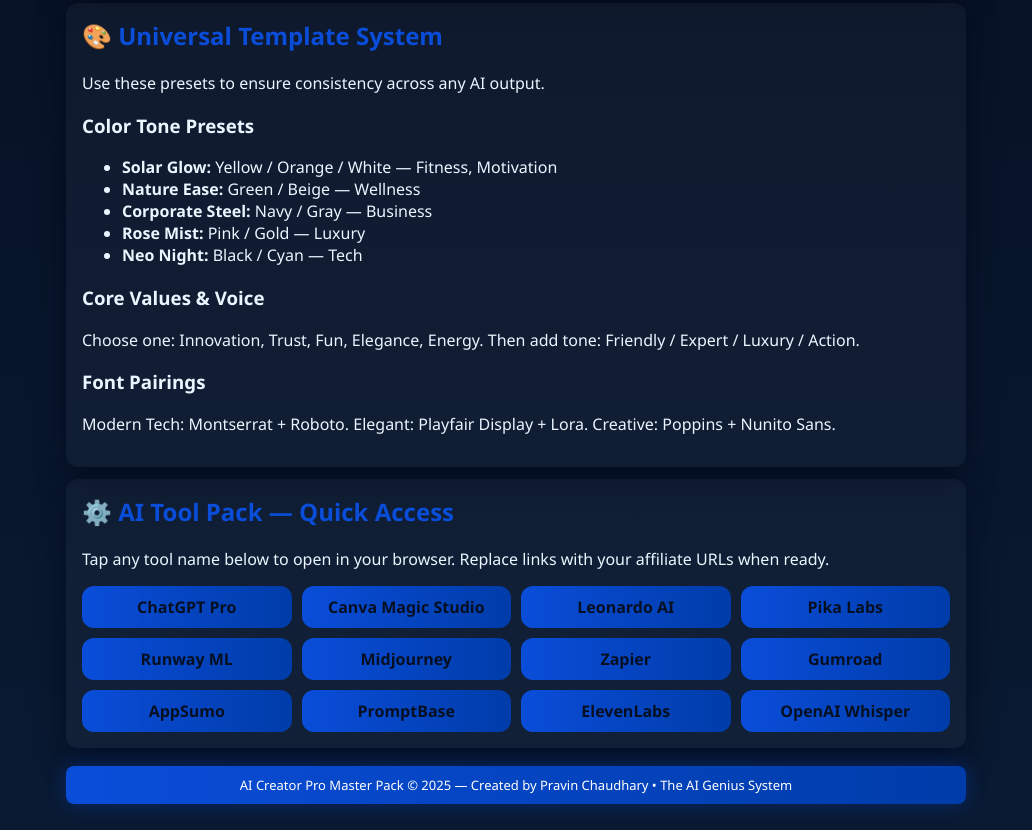
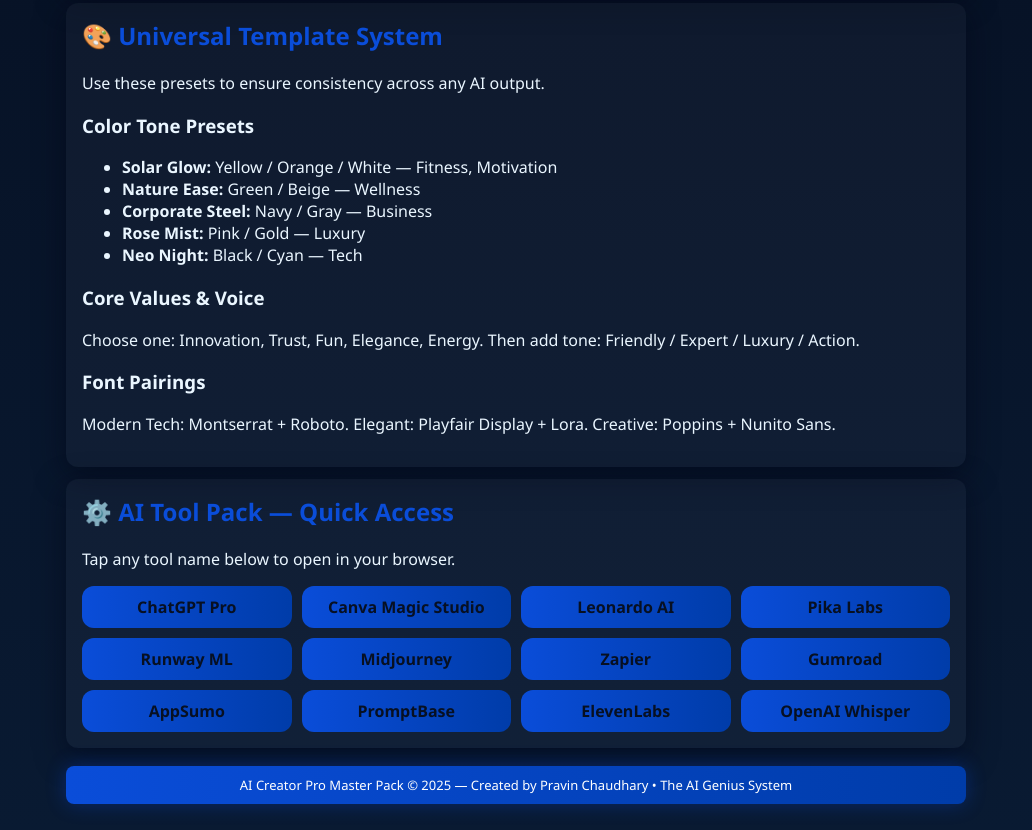
Before and after one commit to pravinchaudhary369-cell/ai-creator-pro-master-pack, a plain HTML site: page AI_Creator_Pro_Master_Pack.html in a window 1280 px wide. Shown: the part 409-1239 px from the top of the page, without its empty margins (124-1156 px from the left). Drawn offline with Linux system fonts and the light colour scheme.

Commit message:
Update AI_Creator_Pro_Master_Pack.html

```diff
--- a/AI_Creator_Pro_Master_Pack.html
+++ b/AI_Creator_Pro_Master_Pack.html
@@ -149,7 +149,7 @@
     <!-- Embedded AI Tools -->
     <div class="section">
       <h2>⚙️ AI Tool Pack — Quick Access</h2>
-      <p>Tap any tool name below to open in your browser. Replace links with your affiliate URLs when ready.</p>
+      <p>Tap any tool name below to open in your browser.</p>
 
       <div class="tool-grid">
         <a class="tool-btn" href="https://your-affiliate-link.com/chatgpt" target="_blank">ChatGPT Pro</a>
```
